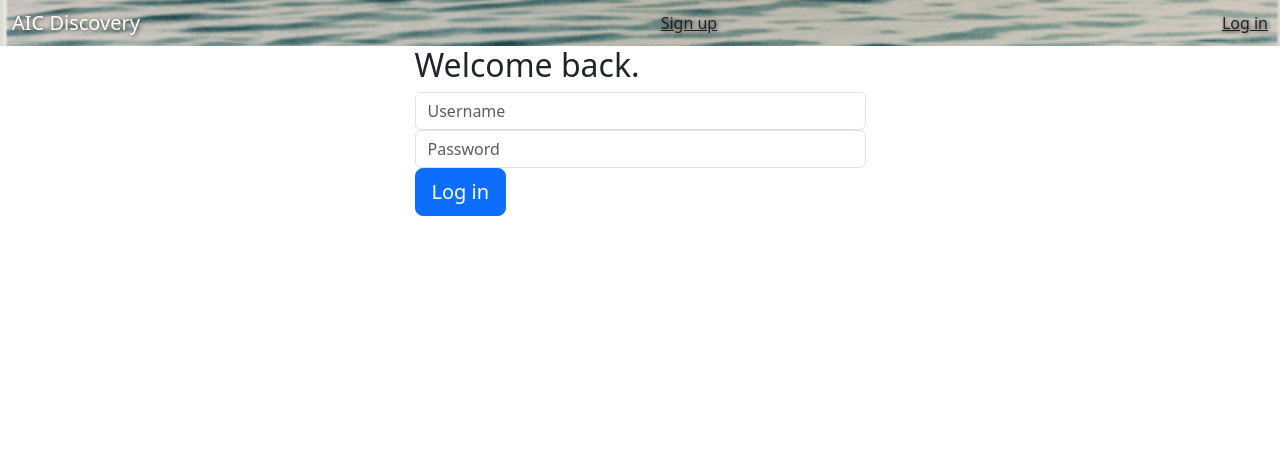
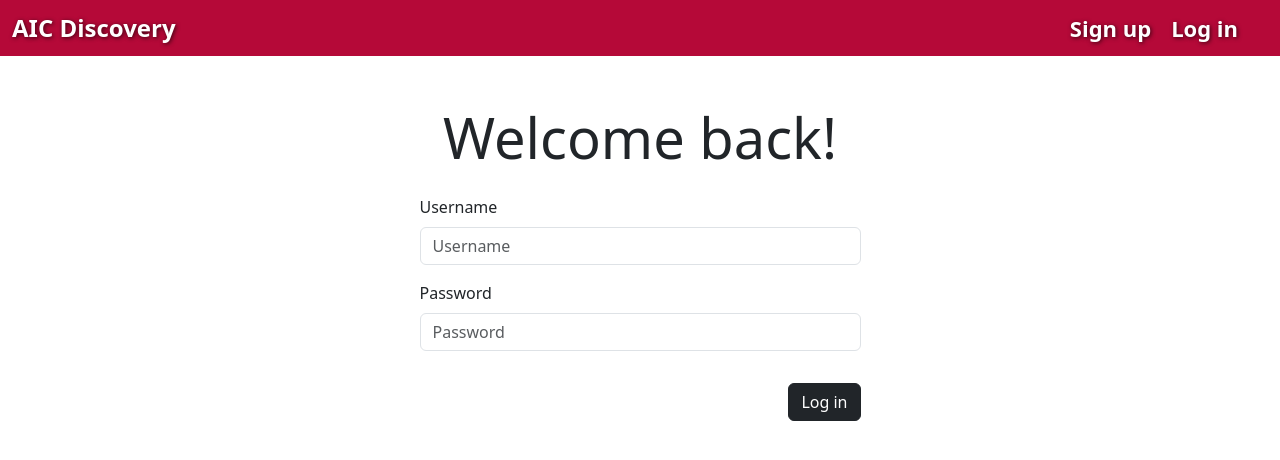
Before and after one commit to EMSAGER/aic_discovery, a Flask app: page /login in a window 1280 px wide. Shown: the top 460 px of the page. Run offline with Flask 3, Linux system fonts and the light colour scheme; data comes from the database, SQL or seed files in the repository; some libraries are stand-ins or nearby versions.

Commit message:
cleaned up html - homepage, welcome page

```diff
--- a/requirements.txt
+++ b/requirements.txt
@@ -1,6 +1,5 @@
 alembic==1.13.1
 bcrypt==4.1.2
-beautifulsoup4==4.12.3
 blinker==1.7.0
 certifi==2024.2.2
 charset-normalizer==3.3.2
@@ -14,7 +13,6 @@ Flask-Migrate==4.0.5
 Flask-SQLAlchemy==3.1.1
 Flask-WTF==1.2.1
 greenlet==3.0.3
-html5lib==1.1
 idna==3.6
 itsdangerous==2.1.2
 Jinja2==3.1.3
--- a/static/app.css
+++ b/static/app.css
@@ -1,17 +1,37 @@
 .navbar {
-    background: url('/static/images/Landscape6.png') repeat center center;
-    background-size: cover;
+    background: #b50938;
+    padding: 10px 0;
 }
 
-.navbar-brand, .nav-link {
+.navbar-brand {
     color: white;
+    font-size: 24px;
+}
+
+.nav-link, .navbar-form {
+    color: white;
+    font-size: 22px;
+    padding: 0 10px;
+    text-decoration: none;
+    transition: color 0.3s;
+}
+
+.nav-link:hover, .navbar-form:hover {
+    color: black;
+    background-color: transparent;
+}
+
+.navbar-collapse {
+    justify-content: flex-end;
+    padding-right: 20px;
 }
 
 .navbar * {
     text-shadow: 1px 1px 4px rgba(0, 0, 0, 0.7);
+    font-weight: bold;
 }
 
 .img-fixed-height {
-    height: 400px;
+    height: 500px;
     object-fit: cover;
 }
--- a/templates/base.html
+++ b/templates/base.html
@@ -13,7 +13,6 @@
     <title>{% block title %}{% endblock %}</title>
 </head>
 <body>
-
   <nav class="navbar navbar-expand">
     <div class="container-fluid">
       <div class="navbar-header">
@@ -22,21 +21,23 @@
           <span>AIC Discovery</span>
         </a>
       </div>
-            <a class="navbar-form navbar-left text-dark" href="/signup">Sign up</a>
-            <a class="navbar-form navbar-left text-dark" href="/login">Log in</a>
+        <div class="navbar-collapse">
+          <a class="navbar-form" href="/signup">Sign up</a>
+          <a class="navbar-form" href="/login">Log in</a>
+        </div>
         {% else %}
-            <a href="/users/profile" class="navbar-brand text-lg">
-              <span>{{user.full_name}}</span>
+        <a href="/users/profile" class="navbar-brand">
+          <span>{{ user.full_name }}</span>
         </a>
       </div>
-            <a class="navbar-form navbar-left text-dark" href="/users/profile/edit">Edit Profile</a>
-            <a class="navbar-form navbar-left text-dark" href="/users/favorites">Favorites</a>
-            <a class="navbar-form navbar-left text-dark" href="/users/surprise">Suprise Me!</a>
-            <a class="navbar-form navbar-left text-dark" href="/logout">Log out</a>
+        <div class="navbar-collapse">
+          <a class="navbar-form" href="/users/profile/edit">Edit Profile</a>
+          <a class="navbar-form" href="/users/favorites">Favorites</a>
+          <a class="navbar-form" href="/users/surprise">Suprise Me!</a>
+          <a class="navbar-form" href="/logout">Log out</a>
+        </div>
         {% endif %}
-        </ul>
     </div>
-</nav>
   </nav>
       <div class="container">
         {% for category, message in get_flashed_messages(with_categories=True) %}
@@ -49,8 +50,6 @@
     <script src="https://unpkg.com/jquery"></script>
     <script src="https://cdn.jsdelivr.net/npm/axios/dist/axios.min.js"></script>
 
-    <!-- <script src="/static/app.js"></script> -->
-
 </body>
 
 </html>
--- a/templates/home_na.html
+++ /dev/null
@@ -1,2 +0,0 @@
-{% extends 'base.html' %}
-<h1>Join us for some fun</h1>
--- a/templates/users/login.html
+++ b/templates/users/login.html
@@ -4,23 +4,31 @@
 
 {% block content %}
 
+<div class="container mt-5">
   <div class="row justify-content-md-center">
     <div class="col-md-7 col-lg-5">
-      <h2 class="join-message">Welcome back.</h2>
-
-      <form method="POST" id="user_form">
+      <h2 class="join-message mb-4 display-4 text-center">Welcome back!</h2>
+      <div class="row justify-content-center">
+        <form method="POST" id="user_form" class="w-100">
           {{ form.hidden_tag() }}
 
           {% for field in form if field.widget.input_type != 'hidden' %}
+            <div class="form-group mb-3">
               {% for error in field.errors %}
               <span class="text-danger">{{ error }}</span>
               {% endfor %}
+              {{ field.label(class="form-label")}}
               {{ field(placeholder=field.label.text, class="form-control") }}
+            </div>
           {% endfor %}
 
-        <button class="btn btn-primary btn-block btn-lg">Log in</button>
+          <div class="d-flex justify-content-end">
+            <button class="btn btn-dark btn-md mt-3">Log in</button>
+          </div>
+
         </form>
       </div>
     </div>
-
+  </div>
+</div>
 {% endblock %}
--- a/templates/users/signup.html
+++ b/templates/users/signup.html
@@ -7,6 +7,7 @@
   <div class="row justify-content-md-center">
   <div class="col-md-7 col-lg-5">
     <h2 class="join-message">Join AIC Discovery today.</h2>
+    <div class="row justify-content-center">
     <form method="POST" id="user_form">
       {{ form.hidden_tag() }}
 
@@ -21,5 +22,5 @@
     </form>
   </div>
 </div>
-
+</div>
 {% endblock %}
```
Also changed, not shown: static/images/A_Young_Lady_with_a_Parrot_2d9fb8b5-b9a3-3e41-270e-3c480f7b317b.jpg (added), static/images/Kesa_2fa88251-065a-8c94-d918-63bfd5c866c0.jpg (added). Lines whose indentation alone changed are shown as unchanged.
